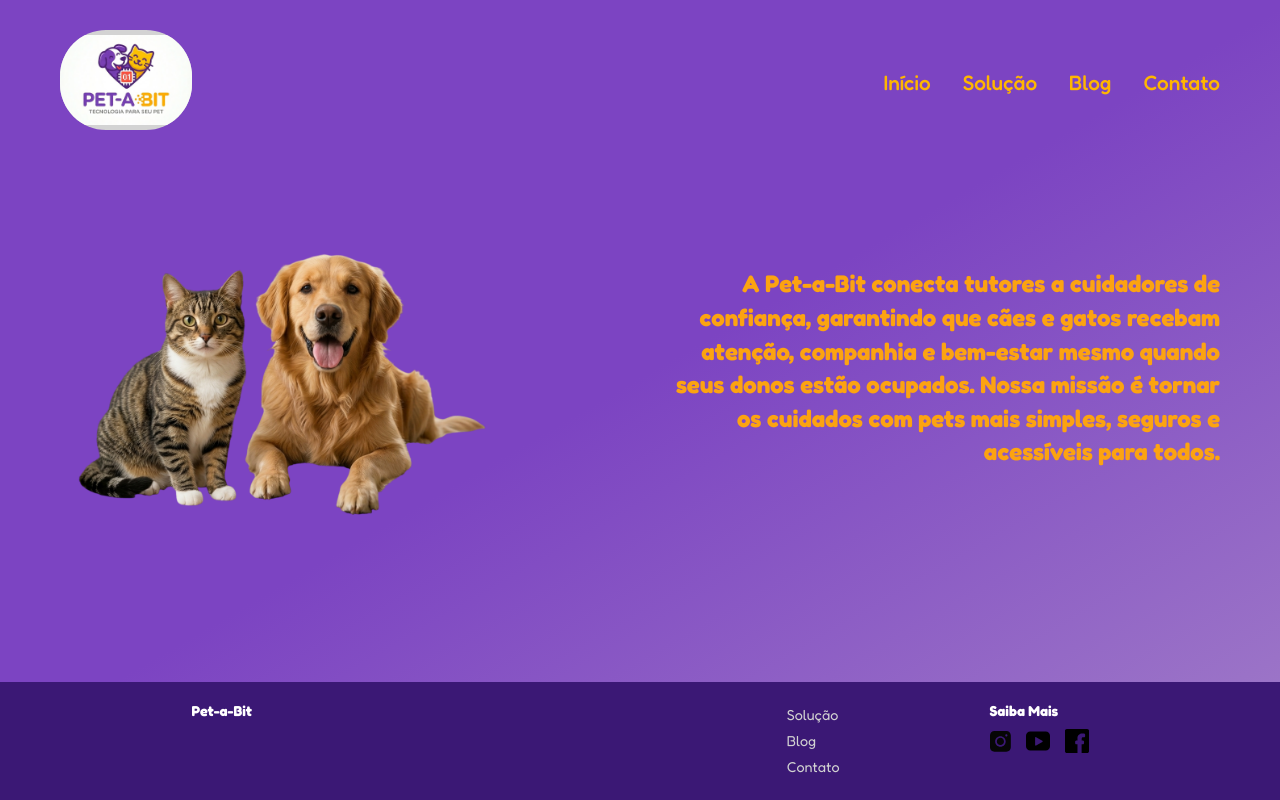
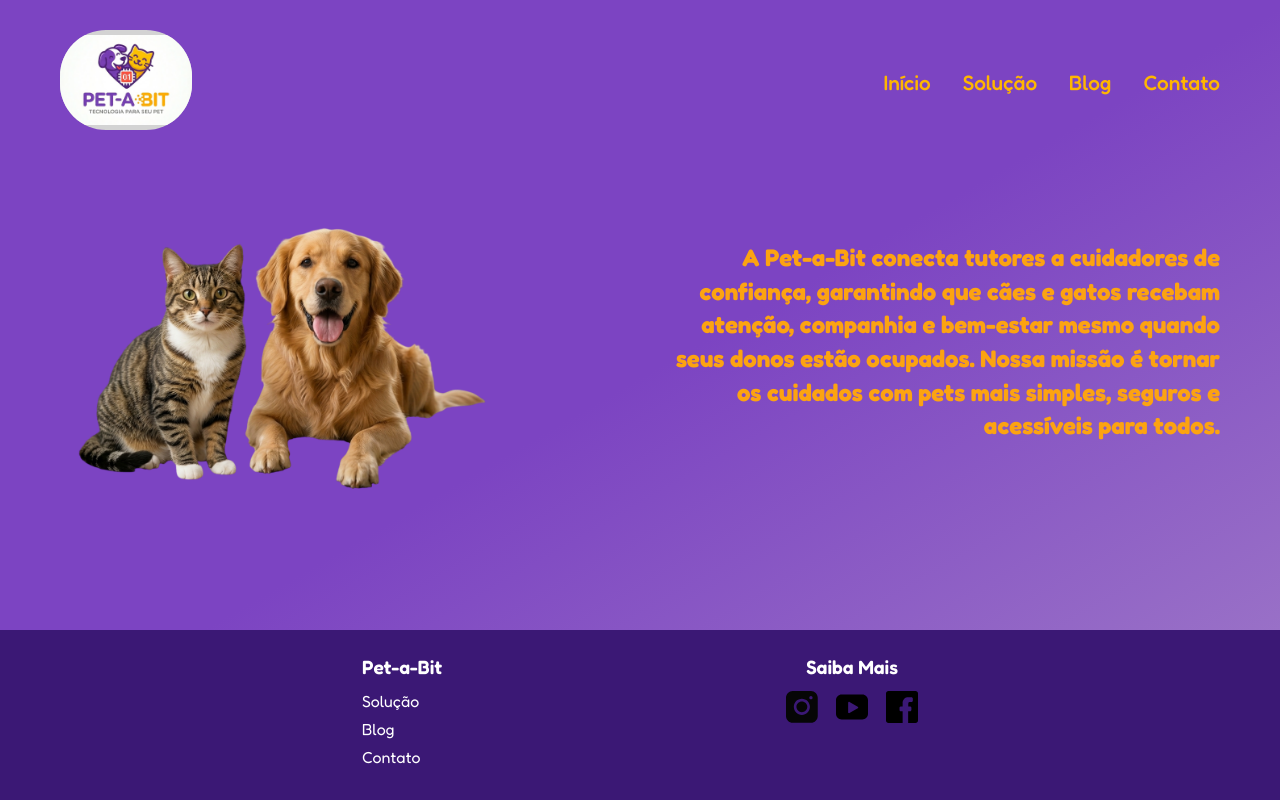
Before and after one commit to nandospto/Desafio2-Pet-a-Bit, a plain HTML site: page src/paginaInicial.html in a window 1280 px wide. Drawn offline with Linux system fonts and the light colour scheme.

Commit message:
feat: ajustes no header e no footer

```diff
--- a/src/paginaInicial.css
+++ b/src/paginaInicial.css
@@ -129,51 +129,74 @@ main {
 }
 
 
+
 footer {
     margin-top: auto;
+    width: 100%;
     background-color: #3b1875;
-    display: flex;
-    justify-content: center;
-    gap: 150px;
-    padding: 20px 60px;
-    font-size: 0.9rem;
+    padding: 25px 40px;
 }
 
 .footer-links {
-    min-width: 648px;
+    max-width: 900px;
+    margin: 0 auto;
+
     display: flex;
-    flex-direction: row;
+    justify-content: space-around;
     align-items: flex-start;
-    justify-content: space-between;
 }
 
 .footer-about,
 .footer-social {
-    align-self: flex-start;
+    display: flex;
+    flex-direction: column;
 }
 
-.footer-links h4,
+.footer-about h4,
 .footer-social h4 {
     color: #fff;
-    margin-bottom: 10px;
-    font-weight: bold;
+    font-size: 1.2rem;
+    font-weight: 600;
+    margin-bottom: 12px;
 }
 
-.footer-links ul {
+.footer-about ul {
     list-style: none;
 }
 
-.footer-links a {
+.footer-about li {
+    margin-bottom: 8px;
+}
+
+.footer-about a {
     text-decoration: none;
-    color: #d1d1d1;
-    line-height: 1.8;
+    color: #fff;
+    font-size: 1rem;
+    transition: 0.3s;
+}
+
+.footer-about a:hover {
+    opacity: 0.8;
+}
+
+.footer-social {
+    align-items: center;
 }
 
 .footer-social .icons {
     display: flex;
-    gap: 15px;
-    font-size: 1.5rem;
-    cursor: pointer;
+    gap: 18px;
+}
+
+.footer-social .icons img {
+    width: 32px;
+    height: 32px;
+    object-fit: contain;
+    transition: 0.3s;
+}
+
+.footer-social .icons img:hover {
+    transform: scale(1.1);
 }
 
 
@@ -239,20 +262,26 @@ footer {
         font-size: 1.2rem;
     }
 
+    @media (max-width: 768px) {
+
     footer {
         padding: 30px 20px;
-        gap: 0;
     }
 
     .footer-links {
-        min-width: 32px;
         flex-direction: column;
         align-items: center;
         text-align: center;
-        gap: 30px;
+        gap: 35px;
+    }
+
+    .footer-about,
+    .footer-social {
+        align-items: center;
     }
 
     .footer-social .icons {
         justify-content: center;
     }
+    }
 }
--- a/src/paginaInicial.html
+++ b/src/paginaInicial.html
@@ -65,8 +65,11 @@
     </main>
 
     <footer>
-        <div class="footer-links">
+    <div class="footer-links">
+
+        <div class="footer-about">
             <h4>Pet-a-Bit</h4>
+
             <ul>
                 <li><a href="#">Solução</a></li>
                 <li><a href="#">Blog</a></li>
@@ -76,19 +79,24 @@
 
         <div class="footer-social">
             <h4>Saiba Mais</h4>
+
             <div class="icons">
-                <a href="https://www.instagram.com" target="_blank">
-                    <img src="Instagram.svg" alt="Instagram" class="social-icon">
+                <a href="#">
+                    <img src="Instagram.svg" alt="Instagram">
                 </a>
-                <a href="https://www.youtube.com" target="_blank">
-                    <img src="Youtube.svg" alt="YouTube" class="social-icon">
+
+                <a href="#">
+                    <img src="Youtube.svg"YouTube">
                 </a>
-                <a href="https://www.facebook.com" target="_blank">
-                    <img src="Facebook.svg" alt="Facebook" class="social-icon">
+
+                <a href="#">
+                    <img src="Facebook.svg" alt="Facebook">
                 </a>
             </div>
         </div>
-    </footer>
+
+    </div>
+</footer>
 
 </body>
 </html>
```
